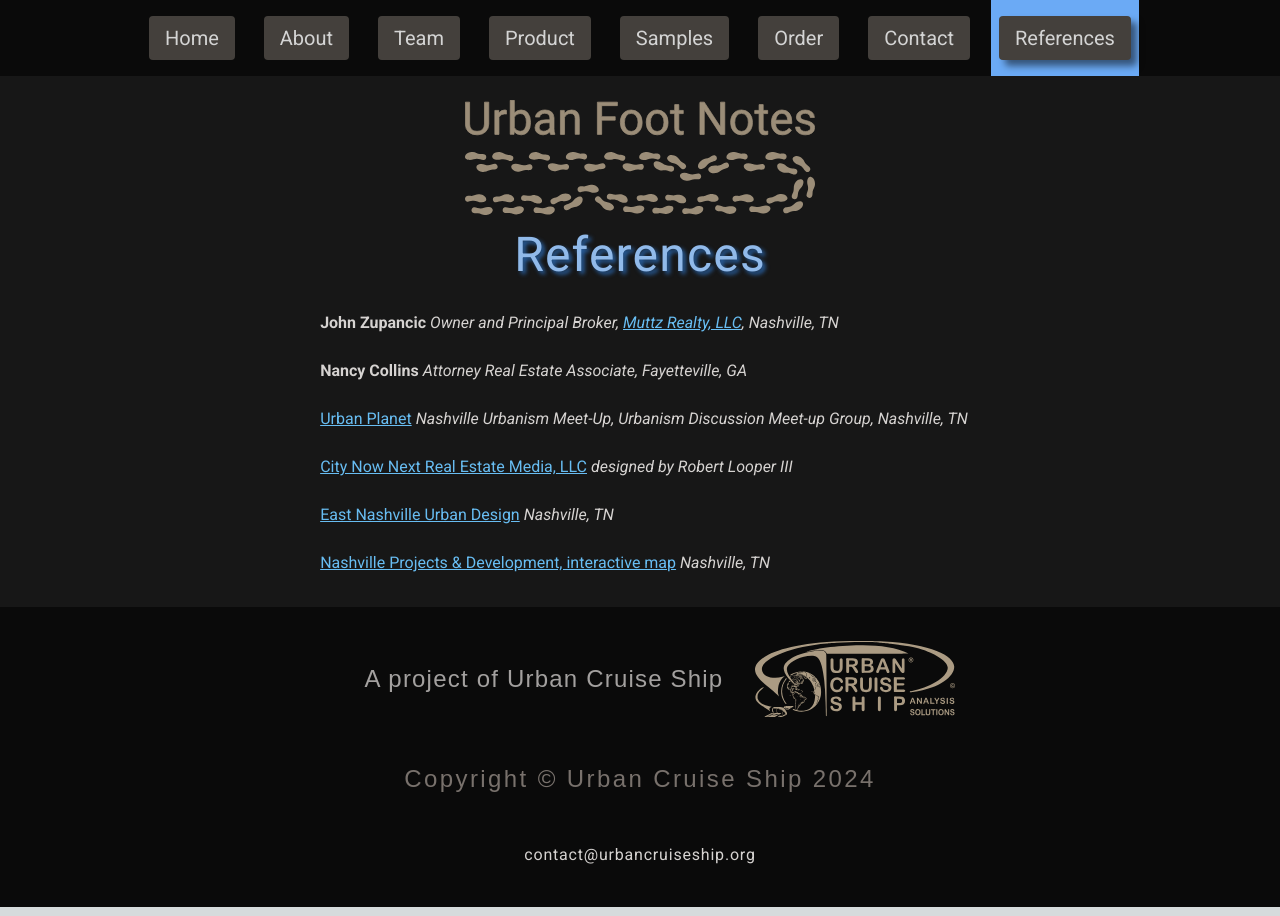
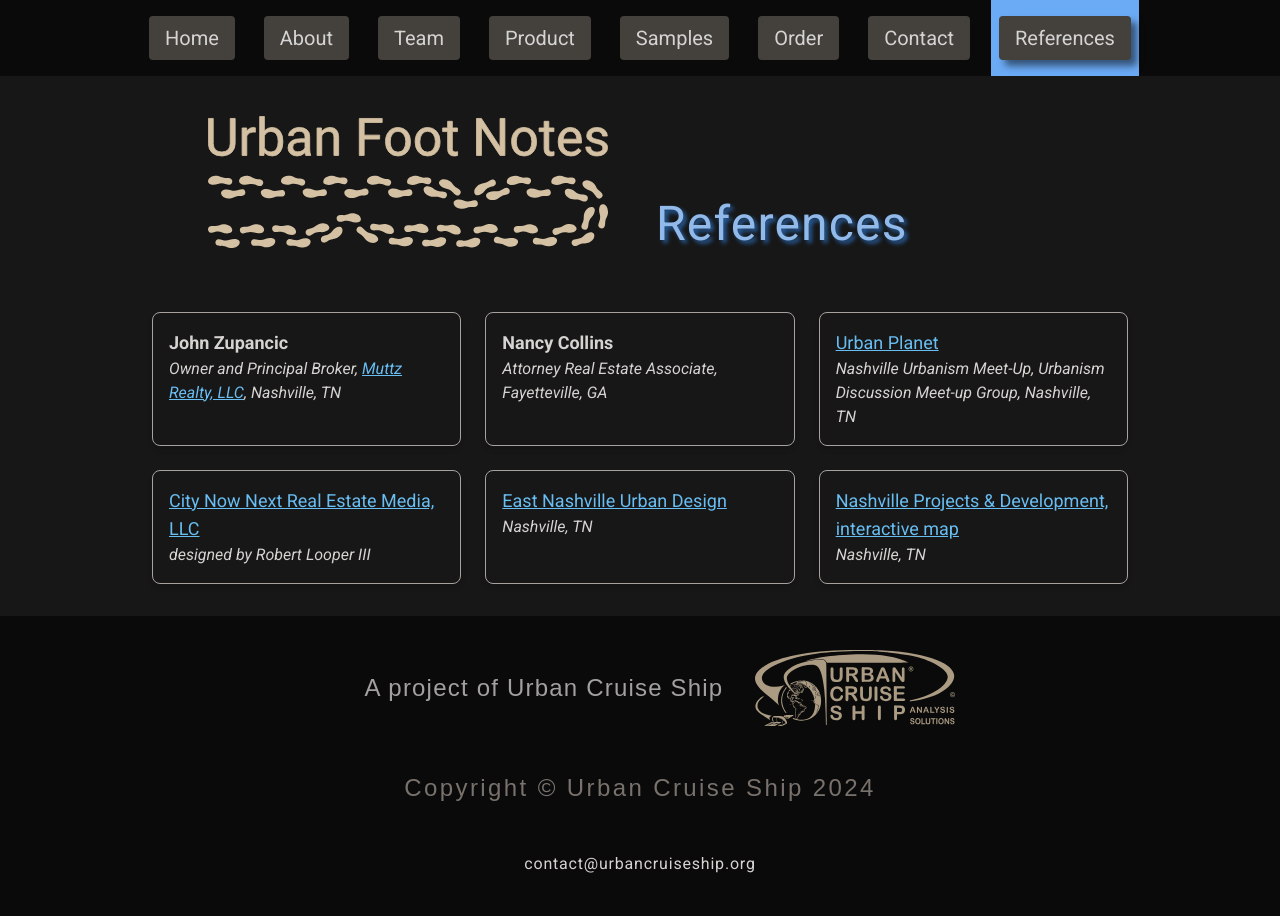
Before and after one commit to Richard-Burd/urban-footnotes-landing, a Next.js app: page /references in a window 1280 px wide. Built offline with nearby package versions, Linux system fonts and the light colour scheme; a web font is replaced by a local one.

Commit message:
layout with old logo

```diff
--- /dev/null
+++ b/components/HomePageTitle.js
@@ -0,0 +1,11 @@
+export default function HomePageTitle({ topTitle, textColor, shadowColor }) {
+  return (
+    <div className="lg:mx-0 lg:mb-16 mx-3 mb-6 mt-20">
+      <div
+        className={`${shadowColor} page-title-shadow roboto-font pb-4 text-center text-4xl sm:text-5xl lg:text-6xl ${textColor}`}
+      >
+        {topTitle}
+      </div>
+    </div>
+  );
+}
--- a/components/PageHeaderLogo.js
+++ b/components/PageHeaderLogo.js
@@ -5,11 +5,11 @@
     <div className="mx-4 mt-6 flex justify-center">
       <Image
         src="/images/ufn-logo-light.svg"
-        alt="Urban Cruise Ship Logo"
-        width={350}
+        alt="Urban Foot Notes Logo"
+        width={400}
         height={0}
         unoptimized={true}
-        style={{ minWidth: "100px", opacity: 0.7 }}
+        style={{ minWidth: "100px" }}
       />
     </div>
   );
--- a/components/PageTitle.js
+++ b/components/PageTitle.js
@@ -1,10 +1,33 @@
-export default function PageTitle({ topTitle, textColor, shadowColor }) {
+import PageHeaderLogo from "@/components/PageHeaderLogo";
+
+export default function PageTitle({
+  topTitle,
+  textColor,
+  shadowColor,
+  showLogo = false,
+}) {
   return (
-    <div className="m-4 lg:mt-4">
-      <div
-        className={`${shadowColor} page-title-shadow roboto-font pb-8 text-center text-4xl tracking-wide lg:pb-4 lg:text-5xl ${textColor}`}
-      >
-        {topTitle}
+    <div className="m-4 mb-8 flex justify-center lg:mx-32 lg:mb-16">
+      {/* Wrapper for logo and text */}
+      <div className="relative flex w-full max-w-[1200px] items-end">
+        {/* Logo */}
+        {showLogo && (
+          <div className="flex w-1/2 flex-shrink-0 justify-end pr-4">
+            <PageHeaderLogo />
+          </div>
+        )}
+
+        {/* Title */}
+        <div
+          className={`w-1/2 pl-4 text-left ${textColor} ${shadowColor} page-title-shadow roboto-font text-4xl tracking-wide lg:text-5xl`}
+          style={{
+            lineHeight: "1",
+            display: "flex",
+            alignItems: "flex-end",
+          }}
+        >
+          {topTitle}
+        </div>
       </div>
     </div>
   );
--- a/pages/about.js
+++ b/pages/about.js
@@ -4,13 +4,13 @@
 export default function About() {
   return (
     <div>
-      <PageHeaderLogo />
       <div className="">
         <center>
           <PageTitle
             topTitle="About Us"
             textColor="text-title-text-about"
             shadowColor={`title-shadow-about`}
+            showLogo={true} // Integrates the logo
           />
         </center>
         <div className="roboto-font mx-4 text-xl text-stone-300 md:text-2xl lg:mx-32">
--- a/pages/index.js
+++ b/pages/index.js
@@ -1,5 +1,5 @@
 import Image from "next/image";
-import PageTitle from "@/components/PageTitle";
+import HomePageTitle from "@/components/HomePageTitle";
 
 export default function Home() {
   return (
@@ -17,7 +17,7 @@
       <div className="mt-2">
         <center>
           <div className="mt-10">
-            <PageTitle
+            <HomePageTitle
               topTitle="Mission Statement"
               textColor="text-title-text-home"
               shadowColor={`title-shadow-home`}
--- a/pages/order.js
+++ b/pages/order.js
@@ -17,11 +17,11 @@
 
   return (
     <div>
-      <PageHeaderLogo />
       <PageTitle
         topTitle="Ordering Your Report"
         textColor="text-title-text-order"
         shadowColor="title-shadow-order"
+        showLogo={true} // Integrates the logo
       />
 
       <div id="explanations-n-stripe-link">
--- a/pages/product.js
+++ b/pages/product.js
@@ -6,13 +6,13 @@
   const baseUrl = process.env.NEXT_PUBLIC_S3_BASE_URL;
   return (
     <div>
-      <PageHeaderLogo />
       <div>
         <div className="">
           <PageTitle
             topTitle="Product Features"
             textColor="text-title-text-product"
             shadowColor={`title-shadow-product`}
+            showLogo={true} // Integrates the logo
           />
         </div>
         <Image
--- a/pages/references.js
+++ b/pages/references.js
@@ -4,22 +4,20 @@
 export default function Associations() {
   return (
     <div>
-      <PageHeaderLogo />
       <div className="">
-      <PageTitle
+        <PageTitle
           topTitle="References"
           textColor="text-title-text-references"
-          shadowColor={`title-shadow-references`}
+          shadowColor="title-shadow-references"
+          showLogo={true} // Integrates the logo
         />
-        <div className="roboto-font text-1xl mx-4 text-stone-300 lg:mx-32">
-          {/* <section id="advisors" className="pb-20 sm:pb-8">
-            <h3 className="text-2xl font-semibold text-stone-400">Advisors</h3> */}
-          <div className="pl-2">
+        <div className="roboto-font mx-4 text-stone-300 lg:mx-32">
+          <div className="grid grid-cols-1 gap-6 md:grid-cols-2 lg:grid-cols-3">
             {/* John Zupancic */}
-            <div className="pb-6">
-              <b>John Zupancic</b>{" "}
-              <i>
-                Owner and Principal Broker,{" "}
+            <div className="rounded-lg border border-stone-400 p-4 shadow-md hover:shadow-lg">
+              <b className="block text-lg">John Zupancic</b>
+              <i className="block">
+                Owner and Principal Broker,&nbsp;
                 <a
                   href="https://www.muttzrealty.com/"
                   target="_blank"
@@ -33,64 +31,68 @@
             </div>
 
             {/* Nancy Collins */}
-            <div className="pb-6">
-              <b>Nancy Collins</b>{" "}
-              <i>Attorney Real Estate Associate, Fayetteville, GA</i>
+            <div className="rounded-lg border border-stone-400 p-4 shadow-md hover:shadow-lg">
+              <b className="block text-lg">Nancy Collins</b>
+              <i className="block">
+                Attorney Real Estate Associate, Fayetteville, GA
+              </i>
             </div>
 
             {/* Urban Planet */}
-            <div className="pb-6">
+            <div className="rounded-lg border border-stone-400 p-4 shadow-md hover:shadow-lg">
               <a
                 href="https://urbanplanet.org/forums/forum/250-nashville/"
                 target="_blank"
                 rel="noreferrer"
-                className="text-blue-500 underline hover:text-blue-400"
+                className="text-lg text-blue-500 underline hover:text-blue-400"
               >
                 Urban Planet
               </a>
-              &nbsp;
-              <em>
+              <i className="block">
                 Nashville Urbanism Meet-Up, Urbanism Discussion Meet-up Group,
                 Nashville, TN
-              </em>
+              </i>
             </div>
 
-            {/* References Section */}
-            <div className="pb-6">
+            {/* City Now Next */}
+            <div className="rounded-lg border border-stone-400 p-4 shadow-md hover:shadow-lg">
               <a
                 href="https://citynownext.com/"
                 target="_blank"
                 rel="noreferrer"
-                className="text-blue-500 underline hover:text-blue-400"
+                className="text-lg text-blue-500 underline hover:text-blue-400"
               >
                 City Now Next Real Estate Media, LLC
               </a>
-              &nbsp;<i>designed by Robert Looper III</i>
+              <i className="block">designed by Robert Looper III</i>
             </div>
 
-            <div className="pb-6">
+            {/* East Nashville Urban Design */}
+            <div className="rounded-lg border border-stone-400 p-4 shadow-md hover:shadow-lg">
               <a
                 href="https://eastnashvilleurbandesign.wordpress.com/"
                 target="_blank"
                 rel="noreferrer"
-                className="text-blue-500 underline hover:text-blue-400"
+                className="text-lg text-blue-500 underline hover:text-blue-400"
               >
                 East Nashville Urban Design
-              </a>&nbsp;<i>Nashville, TN</i>
+              </a>
+              <i className="block">Nashville, TN</i>
             </div>
 
-            <div>
+            {/* Nashville Projects & Development */}
+            <div className="rounded-lg border border-stone-400 p-4 shadow-md hover:shadow-lg">
               <a
                 href="https://www.google.com/maps/d/viewer?mid=1ELRoQQW5WC_YAmOyc-QfGVr-J50&ll=36.14502126951252%2C-86.76894667856646&z=14"
                 target="_blank"
                 rel="noreferrer"
-                className="text-blue-500 underline hover:text-blue-400"
+                className="text-lg text-blue-500 underline hover:text-blue-400"
               >
                 Nashville Projects & Development, interactive map
-              </a>&nbsp;<i>Nashville, TN</i>
+              </a>
+              <i className="block">Nashville, TN</i>
             </div>
           </div>
-          {/* </section> */}
         </div>
       </div>
     </div>
--- a/pages/samples.js
+++ b/pages/samples.js
@@ -6,12 +6,16 @@
 export default function Samples() {
   return (
     <div>
-      <PageHeaderLogo />
       <div className="">
         <PageTitle
-          topTitle="Samples (Product Examples)"
+          topTitle={
+            <>
+              Samples <br /> (Product Examples)
+            </>
+          }
           textColor="text-title-text-samples"
           shadowColor="title-shadow-samples"
+          showLogo={true} // Integrates the logo
         />
         <div className="roboto-font mb-4 text-2.5xl text-gray-200">
           <p className="mb-10">
--- a/pages/team.js
+++ b/pages/team.js
@@ -123,19 +123,17 @@
 
 export default function Team() {
   return (
-    <div className="min-h-screen text-stone-300">
-      {/* Header */}
-      <PageHeaderLogo />
-      <div className="container mx-auto p-4 md:px-8">
-        {/* Title */}
+    <div>
+      <div className="">
         <center>
           <PageTitle
             topTitle="Our Team"
             textColor="text-title-text-team"
             shadowColor="title-shadow-team"
+            showLogo={true} // Integrates the logo
           />
         </center>
-
+        <div className="roboto-font mx-4 text-xl text-stone-300 md:text-2xl lg:mx-32">
           {/* Team Section */}
           <section className="mt-8 grid grid-cols-1 gap-6 lg:grid-cols-2">
             {teamMembers.map((member) => (
@@ -158,5 +156,6 @@
           </p>
         </div>
       </div>
+    </div>
   );
 }
```
Also changed, not shown: pages/contact.js (+4 -4 lines), public/images/NEWufn-logo-light.svg (added). Lines whose indentation alone changed are shown as unchanged.
